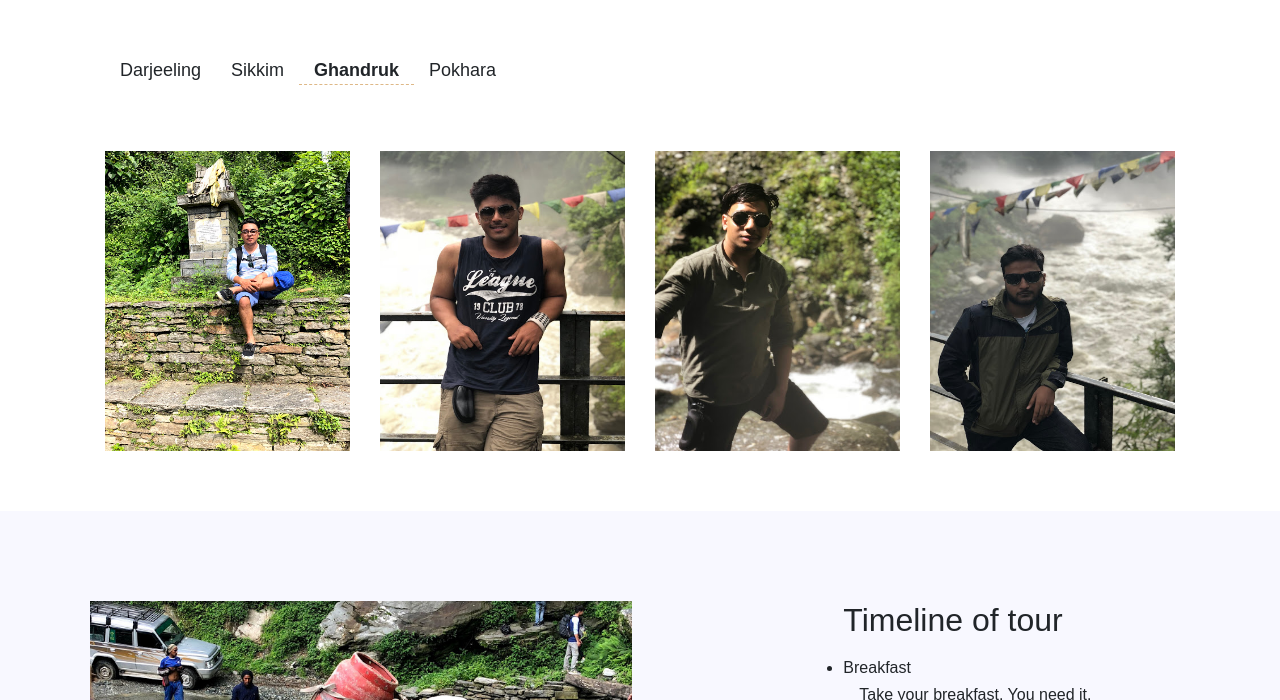
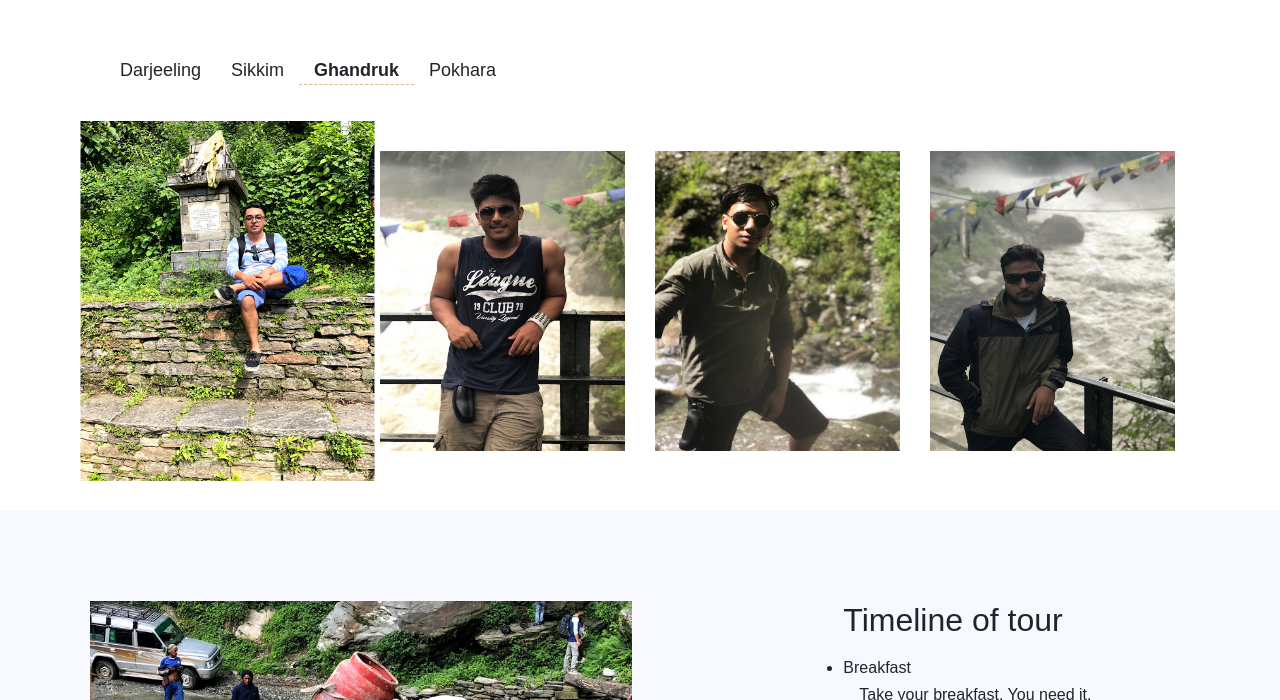
Before and after one commit to Sandip-Z/tour, a plain HTML site: page index.html in a window 1280 px wide. In both pictures the pointer is over the picture 227 px from the left and 1151 px from the top of the page. Shown: the part 851-1551 px from the top of the page. Drawn offline with nearby package versions, Linux system fonts and the light colour scheme.

Commit message:
[add] scale 1.2X on galley image hover

```diff
--- a/style.css
+++ b/style.css
@@ -112,6 +112,16 @@ header {
   max-height: 300px;
 }
 
+.gallery-img {
+  transition: all 0.7s;
+}
+
+.gallery-img:hover {
+  transform: scale(1.2);
+  transition: all 0.7s;
+  /* transform: rotateX(10deg); */
+}
+
 /* .col {
    overflow: hidden;
 } */
```
